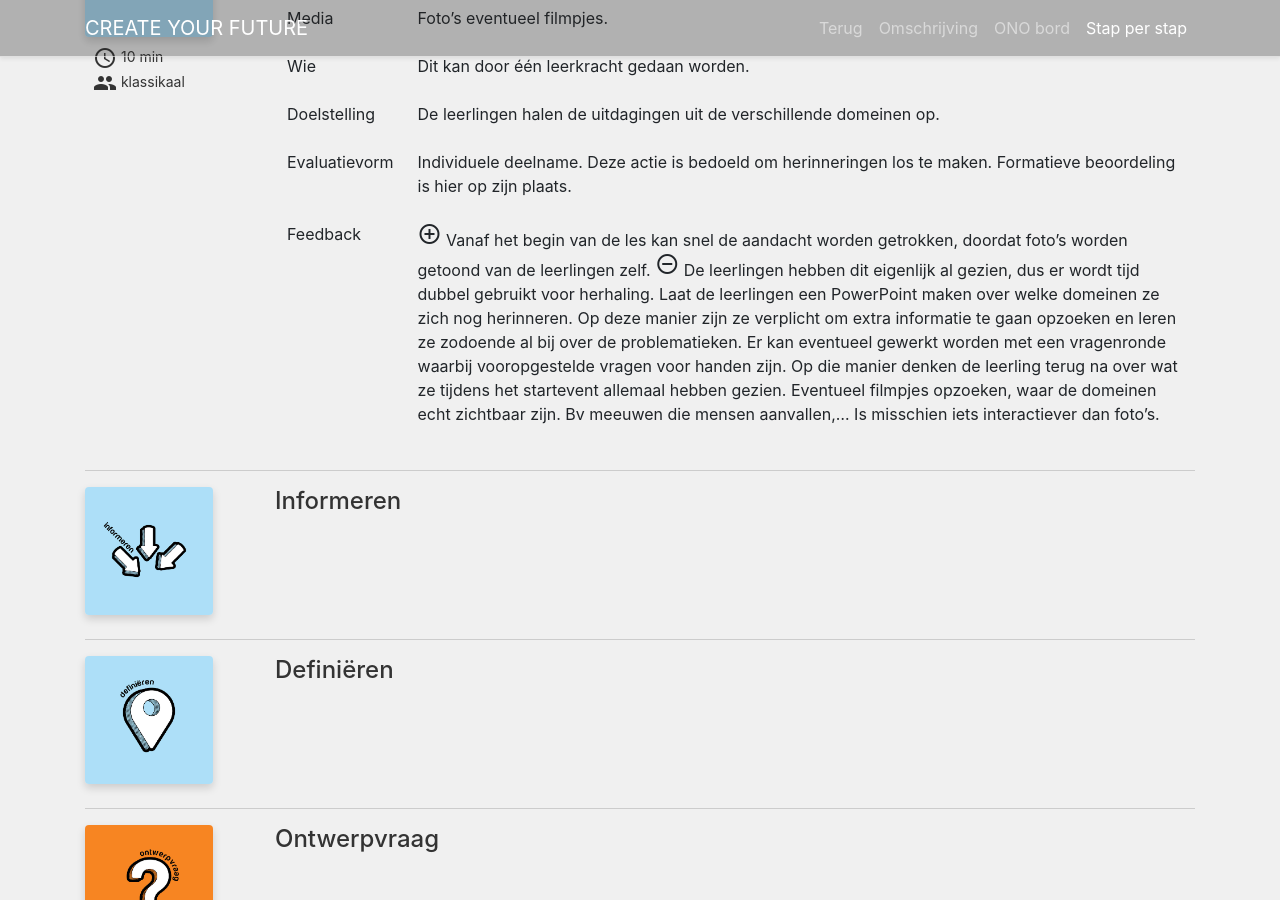
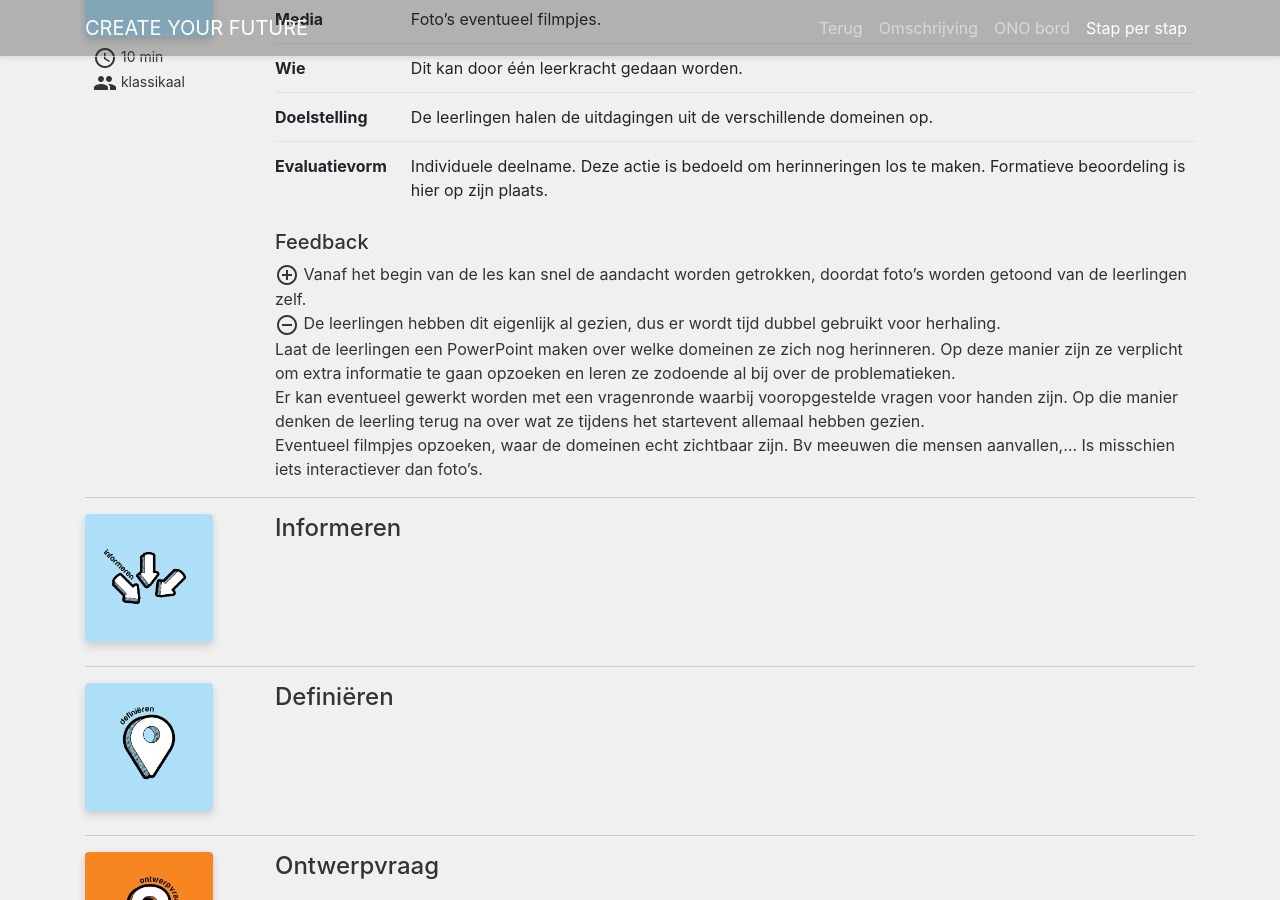
Before and after one commit to huysentruitw/create-your-future-website, a Jekyll site: the page built from src/_trajecten/slimme-vuilnisbak.html, in a window 1280 px wide and 900 px high, scrolled down 1481 px. Built offline with Jekyll 4.4.1, drawn with Linux system fonts in a browser that asks for light colours.

Commit message:
Adjust ono traject styling

```diff
--- a/src/_includes/ono-step-by-step.html
+++ b/src/_includes/ono-step-by-step.html
@@ -13,7 +13,7 @@
   <div class="col-lg-10">
     <h4>{{ operation }}</h4>
 
-    <table class="table table-borderless">
+    <table class="table ono-info-table">
       <tbody>
         {% if card.technique %}
         <tr>
@@ -50,15 +50,15 @@
         </tr>
         {% endif %}
 
-        {% if card.feedback %}
-        <tr>
-          <td>Feedback</td>
-          <td>{{ card.feedback }}</td>
-        </tr>
-        {% endif %}
-
       </tbody>
     </table>
+
+    {% if card.feedback %}
+    <div class="ono-info-feedback">
+      <h5>Feedback</h5>
+      {{ card.feedback | newline_to_br }}
+    </div>
+    {% endif %}
 
   </div>
 </div>
```
